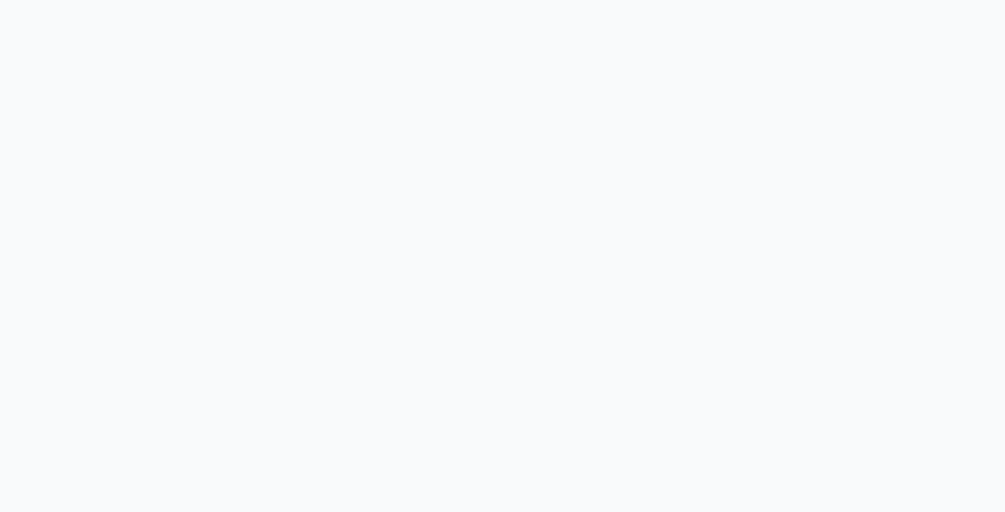
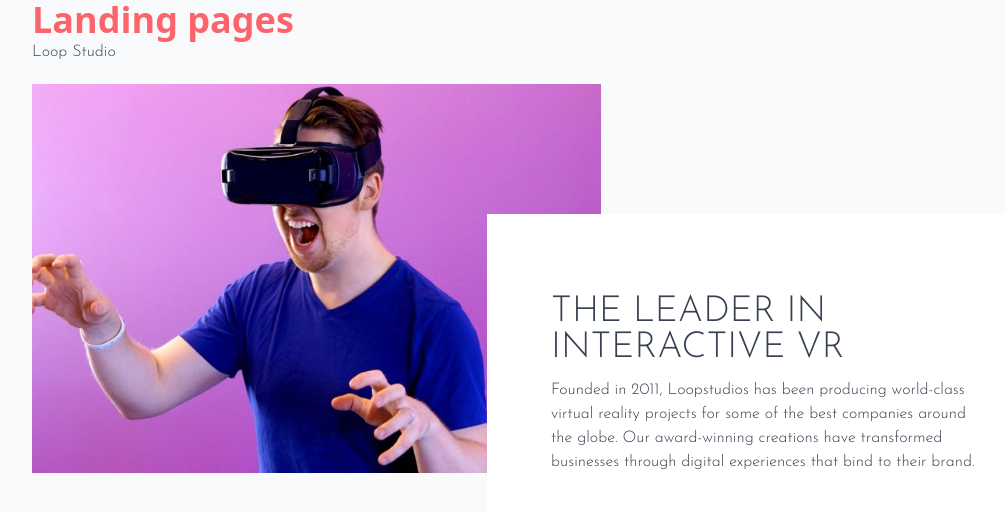
Before and after one commit to radoRandriamahandry/vue-ui-component, a Vue app: page /landingpages in a window 1280 px wide. Before the commit this address had no page. Shown: the top 512 px of the page, without its empty margins (96-1101 px from the left). Built offline with nearby package versions, Linux system fonts and the light colour scheme.

Commit message:
style: Landing Page Loop Studio - overlapping content

```diff
--- a/package.json
+++ b/package.json
@@ -19,6 +19,8 @@
     "eslint-plugin-vue": "^7.9.0",
     "postcss": "^8.2.14",
     "prettier": "^2.3.0",
+    "stylelint": "^13.13.1",
+    "stylelint-config-standard": "^22.0.0",
     "tailwindcss": "^2.1.2",
     "vite": "^2.2.3"
   }
--- /dev/null
+++ b/src/components/layouts/LPageLoopStudio.vue
@@ -0,0 +1,58 @@
+<template>
+  <div class="container--loopStudio">
+    <p>Loop Studio</p>
+    <div class="mt-5 overlap">
+      <div class="overlap--image">
+        <img
+          src="/src/assets/LPageLoopStudio/image-interactive.jpg"
+          alt=""
+          srcset=""
+        />
+      </div>
+      <div class="px-16 py-20 bg-white overlap--text">
+        <h2 class="text-4xl leading-9 uppercase">
+          The leader in interactive VR
+        </h2>
+        <p class="mt-3">
+          Founded in 2011, Loopstudios has been producing world-class virtual
+          reality projects for some of the best companies around the globe. Our
+          award-winning creations have transformed businesses through digital
+          experiences that bind to their brand.
+        </p>
+      </div>
+    </div>
+  </div>
+</template>
+
+<script>
+export default {}
+</script>
+
+<style scoped>
+@import url("https://fonts.googleapis.com/css2?family=Alata&display=swap");
+@import url("https://fonts.googleapis.com/css2?family=Josefin+Sans:wght@300&display=swap");
+
+/* p {
+  font-family: "Josefin Sans", sans-serif;
+}  */
+
+.container--loopStudio {
+  font-family: "Josefin Sans", sans-serif;
+}
+
+.overlap {
+  display: grid;
+  grid-template-columns: repeat(9, 1fr);
+  grid-template-rows: repeat(4, 1fr);
+}
+
+.overlap--image {
+  grid-column: 1 / 6;
+  grid-row: 1/4;
+}
+
+.overlap--text {
+  grid-column: 5 / -1;
+  grid-row: 2 / -1;
+}
+</style>
--- a/src/index.css
+++ b/src/index.css
@@ -1,8 +1,13 @@
 @tailwind base;
 @tailwind components;
+@tailwind utilities;
 
-body {
-  @apply text-gray-700 bg-gray-50;
+@layer base {
+  body {
+    @apply max-w-screen-lg mx-auto text-gray-700 bg-gray-50 pb-7;
+  }
+
+  .title {
+    @apply text-4xl font-semibold text-primary;
+  }
 }
-
-@tailwind utilities;
--- a/src/router/index.js
+++ b/src/router/index.js
@@ -1,11 +1,17 @@
 import { createRouter, createWebHistory } from "vue-router"
 import Home from "../views/Home.vue"
+import LandingPages from "../views/LandingPages.vue"
 
 const routes = [
   {
     path: "/",
     name: "Home",
     component: Home,
+  },
+  {
+    path: "/landingpages",
+    name: "LandingPages",
+    component: LandingPages,
   },
 ]
 
--- a/src/views/Home.vue
+++ b/src/views/Home.vue
@@ -1,6 +1,5 @@
 <template>
-  <div class="max-w-screen-lg mx-auto pb-7">
-    <h1 class="text-4xl font-semibold text-primary">Home page</h1>
+  <h1 class="title">Home page</h1>
   <div class="pt-7">
     <ExpandingCards />
   </div>
@@ -9,7 +8,6 @@
   </div>
   <div class="pt-7">
     <RangeSlider />
-    </div>
   </div>
 </template>
 
--- /dev/null
+++ b/src/views/LandingPages.vue
@@ -0,0 +1,13 @@
+<template>
+  <h1 class="title">Landing pages</h1>
+  <LPageLoopStudio />
+</template>
+
+<script>
+import LPageLoopStudio from "../components/layouts/LPageLoopStudio.vue"
+export default {
+  components: {
+    LPageLoopStudio,
+  },
+}
+</script>
--- /dev/null
+++ b/stylelint.config.js
@@ -0,0 +1,19 @@
+module.exports = {
+  extends: ["stylelint-config-standard"],
+  rules: {
+    "at-rule-no-unknown": [
+      true,
+      {
+        ignoreAtRules: [
+          "tailwind",
+          "apply",
+          "variants",
+          "responsive",
+          "screen",
+        ],
+      },
+    ],
+    "declaration-block-trailing-semicolon": null,
+    "no-descending-specificity": null,
+  },
+}
```
Also changed, not shown: src/assets/LPageLoopStudio/image-interactive.jpg (added), 1 other file (tests, documents, lock files or other folders). Lines whose indentation alone changed are shown as unchanged.
